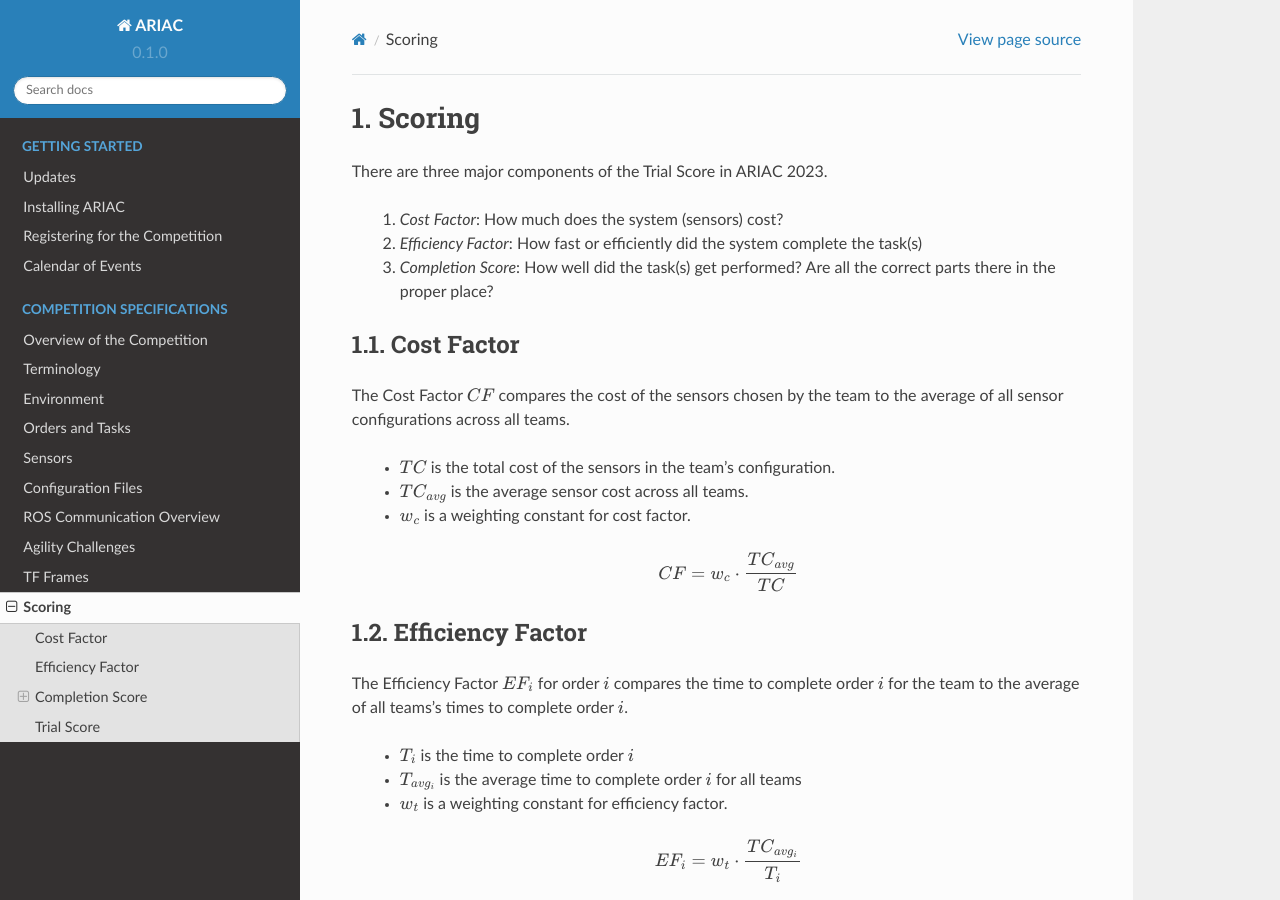
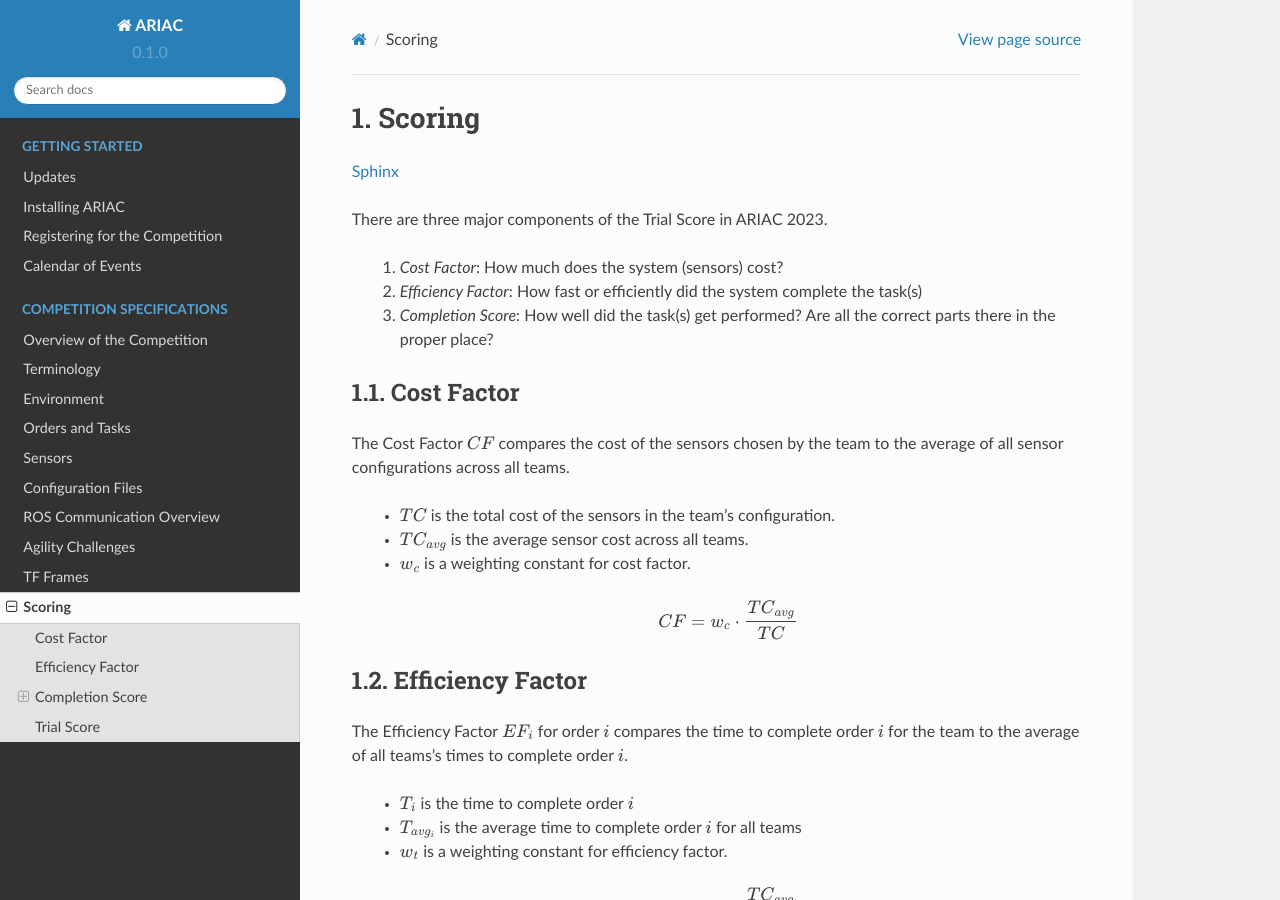
Before and after one commit to usnistgov/ARIAC, a Sphinx documentation site: the page built from docs/competition/scoring.rst, in a window 1280 px wide and 900 px high. Built offline with Sphinx 7.4.7 and the Read the Docs theme 2.0.0, drawn with Linux system fonts in a browser that asks for light colours.

```diff
--- a/docs/competition/challenges.rst
+++ b/docs/competition/challenges.rst
@@ -16,7 +16,7 @@
 
 
 
-There are eight possible agility challenges in ARIAC 2023. A description of each challenge is provided below. Besides the `Human Operator` challenge, all other challenges can occur multiple times in a trial.
+There are eight possible agility challenges in ARIAC 2023. A description of each challenge is provided below. Besides the ``Human Operator`` challenge, all other challenges can occur multiple times in a trial.
 
 .. note::
   A trial may have only some challenges, may not have any challenge at all, or may have all the challenges.
@@ -35,7 +35,7 @@
   This service can be called only once for each order ID. It is suggested to call this service after the order is completed but before it is submitted.
 
 
-The service definition is described in the file `PerformQualityCheck.srv` in the `ariac_msgs` package.
+The service definition is described in the file ``PerformQualityCheck.srv`` in the ``ariac_msgs`` package.
 
 .. code-block:: bash
 
--- a/docs/competition/scoring.rst
+++ b/docs/competition/scoring.rst
@@ -1,6 +1,8 @@
 ========
 Scoring
 ========
+
+:term:`Sphinx`
 
 There are three major components of the Trial Score in ARIAC 2023.
 
```
Also changed, not shown: other parts of docs/competition/challenges.rst (+1 -1 lines).
